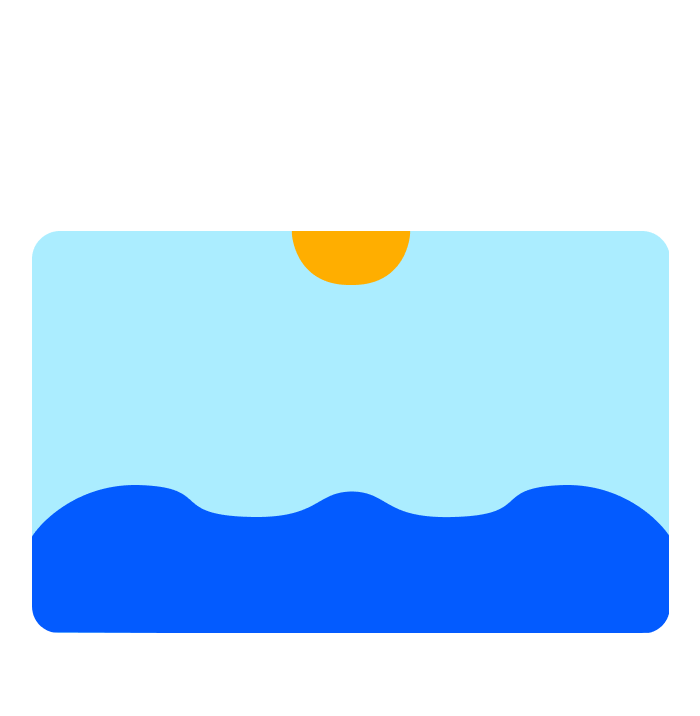
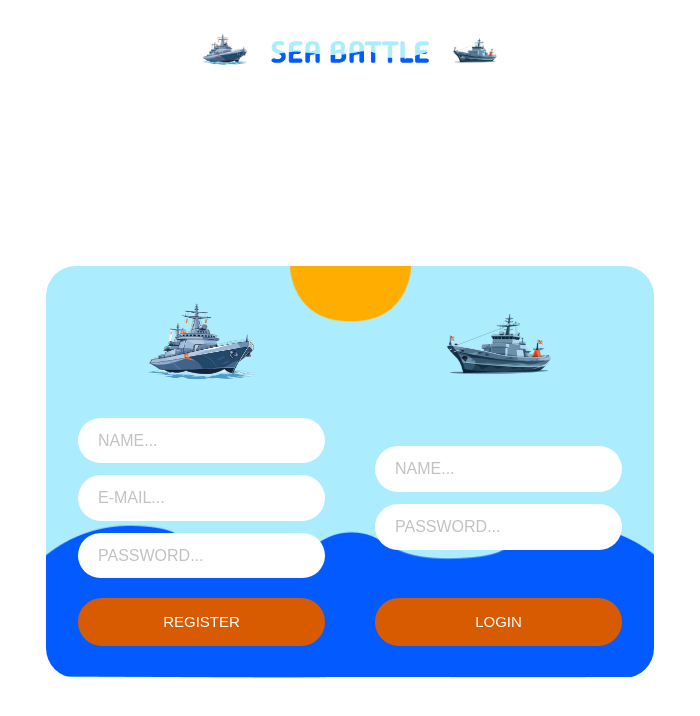
Before and after one commit to Axes11/VUE1, a Vue app in the folder seabattle/: page /registration in a window 1280 px wide. Shown: the top 716 px of the page, without its empty margins (290-990 px from the left). Built offline with nearby package versions, Linux system fonts and the light colour scheme; a web font is replaced by a local one.

Commit message:
reg & login layout

```diff
--- a/seabattle/src/assets/main.css
+++ b/seabattle/src/assets/main.css
@@ -11,6 +11,10 @@
   font-family: "Madimi One", sans-serif;
 
   user-select: none;
+}
+
+.black{
+  color: #474747;
 }
 
 .button{
@@ -28,3 +32,18 @@
   color: #D85B02;
   cursor: pointer;
 }
+
+.input{
+  padding: 10px 20px;
+  color: #474747;
+  font-size: 16px;
+  background-color: white;
+  border: none;
+  outline: none;
+  border-radius: 100px;
+}
+
+.input::placeholder{
+  color: #C2C2C2;
+  font-size: 16px;
+}
--- /dev/null
+++ b/seabattle/src/components/Header.vue
@@ -0,0 +1,26 @@
+<script setup lang="ts">
+  import DesignShip1 from "@/components/icons/DesignShip1.vue";
+  import DesignShip2 from "@/components/icons/DesignShip2.vue";
+  import Logo from "@/components/icons/Logo.vue";
+</script>
+
+<template>
+  <div class="w-full flex justify-center">
+    <div class="flex gap-5">
+      <DesignShip1 class="ship"/>
+      <Logo class="logo"/>
+      <DesignShip2 class="ship"/>
+    </div>
+  </div>
+</template>
+
+<style scoped>
+  .ship{
+    width: 50px;
+    height: 40px;
+  }
+  .logo{
+    width: 160px;
+    height: 40px;
+  }
+</style>
--- a/seabattle/src/views/Registration.vue
+++ b/seabattle/src/views/Registration.vue
@@ -1,22 +1,47 @@
 <script setup lang="ts">
-
-import DesignShip1 from "@/components/icons/DesignShip1.vue";
-import DesignShip2 from "@/components/icons/DesignShip2.vue";
-import Logo from "@/components/icons/Logo.vue";
+  import DesignShip1 from "@/components/icons/DesignShip1.vue";
+  import DesignShip2 from "@/components/icons/DesignShip2.vue";
+  import Header from "@/components/Header.vue";
 </script>
 
 <template>
+  <Header/>
   <div class="h-screen flex items-center justify-center">
-    <div class="wrapper">
-
+    <div class="wrapper flex justify-between p-8">
+      <div class="registration flex flex-col items-center justify-between gap-5">
+        <DesignShip1 class="ship"/>
+        <div class="flex flex-col gap-3">
+          <input class="input" placeholder="NAME..." type="text" name="" id="">
+          <input class="input" placeholder="E-MAIL..." type="text" name="" id="">
+          <input class="input" placeholder="PASSWORD..." type="text" name="" id="">
+        </div>
+        <button class="button w-full">REGISTER</button>
+      </div>
+      <div class="login flex flex-col items-center justify-between">
+        <DesignShip2 class="ship"/>
+        <div class="flex flex-col gap-3">
+          <input class="input" placeholder="NAME..." type="text" name="" id="">
+          <input class="input" placeholder="PASSWORD..." type="text" name="" id="">
+        </div>
+        <button class="button w-full">LOGIN</button>
+      </div>
     </div>
   </div>
 </template>
 
 <style scoped>
-  .wrapper{
-    width: 638px;
-    height: 402px;
+  .wrapper {
     background-image: url("/RegBg.png");
+    background-size: cover;
+    background-position: center;
+    background-repeat: no-repeat;
+    border-radius: 30px;
+    width: auto;
+    height: auto;
+    gap: 50px;
+  }
+  .ship{
+    width: 120px;
+    height: 100px;
   }
 </style>
```
